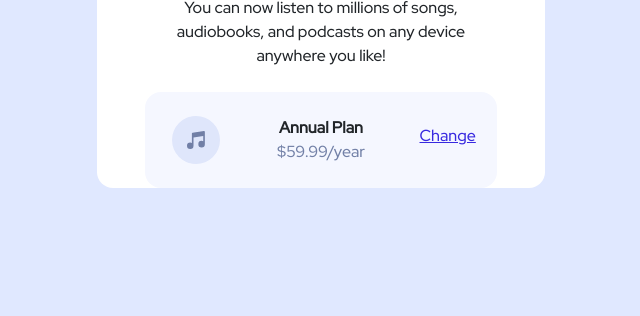
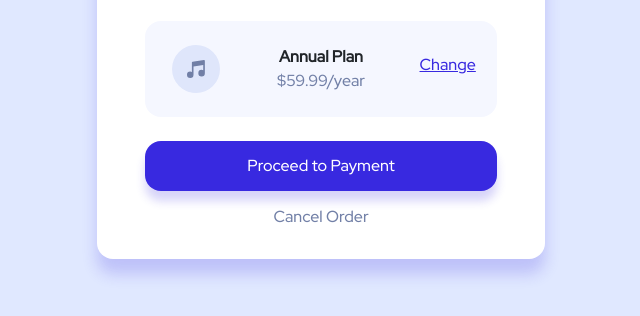
Before and after one commit to SaadJamilAkhtar/bootstrap-card, a plain HTML site: page index.html in a window 1280 px wide. Shown: the part 482-798 px from the top of the page, without its empty margins (319-959 px from the left). Drawn offline with Linux system fonts and the light colour scheme.

Commit message:
basic design complete

```diff
--- a/assets/style.scss
+++ b/assets/style.scss
@@ -14,6 +14,7 @@ body {
 #main-card{
     background: white;
     max-width: 28rem;
+    box-shadow: 0 15px 15px rgba(56, 41, 224,0.2);
 }
 
 .center-items{
@@ -55,6 +56,20 @@ body {
     }
 }
 
+.btn-main{
+    background: $primary-color-1;
+    color: white;
+    border-radius: 1rem;
+    padding: 0.75rem;
+    box-shadow: 0 10px 10px rgba(56, 41, 224,0.2);
+}
+
+.btn-cancel{
+    border: none;
+    background: none;
+    color: $secondary-color2;
+}
+
 @media (max-width: 480px) {
     #main-card{
         max-width: 100%;
--- a/index.html
+++ b/index.html
@@ -50,6 +50,12 @@
                                 </div>
                             </div>
                         </div>
+                        <div class="pl-5 pr-5 pt-4">
+                            <button class="btn btn-block btn-main">Proceed to Payment</button>
+                        </div>
+                        <div class="pl-5 pr-5 pt-2 pb-4">
+                            <button class="btn btn-block btn-cancel">Cancel Order</button>
+                        </div>
                     </div>
                 </div>
             </div>
```
Also changed, not shown: assets/style.css, 1 other file.
